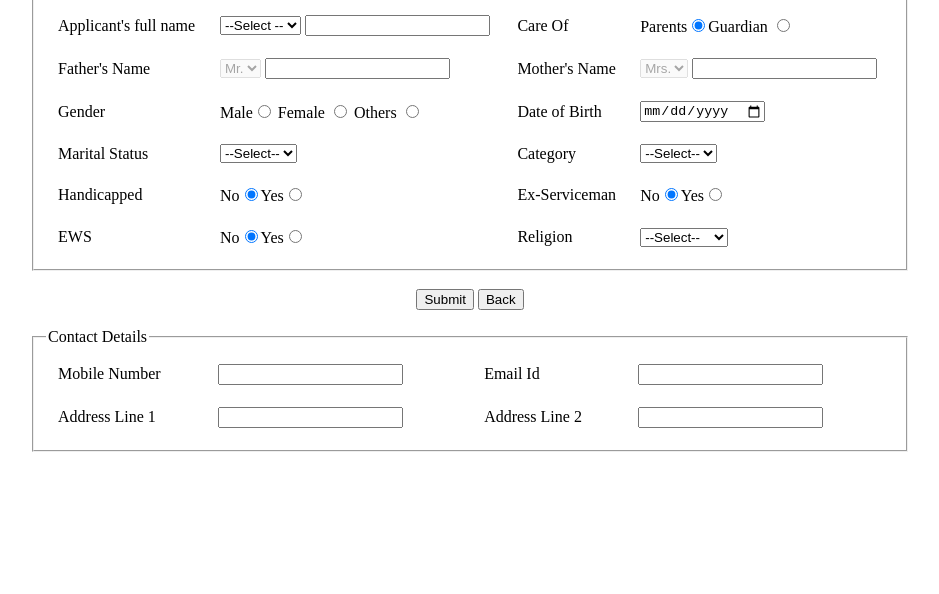
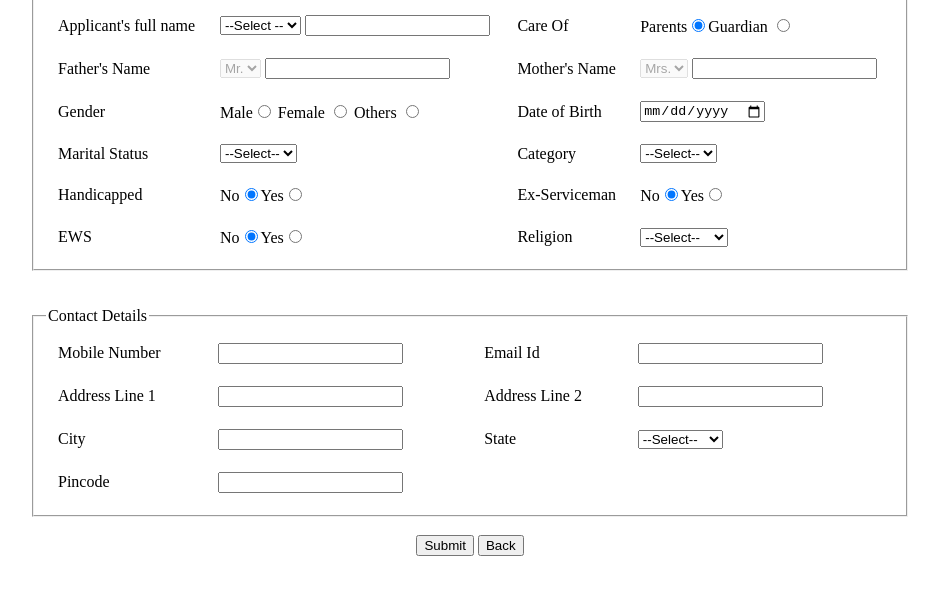
Before and after one commit to jaibalaji1997/eCommerce, a plain HTML site: page HTML form.html in a window 1280 px wide. Shown: the part 80-674 px from the top of the page, without its empty margins (170-1109 px from the left). Drawn offline with Linux system fonts and the light colour scheme.

Commit message:
creat html form

```diff
--- a/HTML form.html
+++ b/HTML form.html
@@ -99,10 +99,7 @@
   	</fieldset>
 
   	<br/>
-  	<center>
-  		<input type="submit" value="Submit"/>
-  		<input type="reset" value="Back"/>
-  	</center>
+
   	</form>
 	<br>
 	<body leftmargin="100px">
@@ -113,25 +110,53 @@
 					<tr>
 						<td>Mobile Number</td>
 						<td>
-							<input type="text" size="20/">
+							<input type="number" size="20/">
 						</td>
 						<td>Email Id</td>
 						<td>
-							<input type="text" size="20/">
+							<input type="text" size="20"/>
 						</td>
 					</tr>
 					<tr>
 						<td>Address Line 1</td>
 						<td>
-							<input type="text" size="20/">
+							<input type="text" size="20"/>
 						</td>
 						<td>Address Line 2</td>
 						<td>
-							<input type="text" size="20/">
+							<input type="text" size="20"/>
+						</td>
+					</tr>
+					<tr>
+						<td>City</td>
+						<td>
+							<input type="text" size="20"/>
+						</td>
+						<td>State</td>
+						<td>
+							<select>
+								<option>--Select--</option>
+								<option>TamilNadu</option>
+								<option>Kerala</option>
+								<option>Karnataka</option>
+								<option>Andra</option>
+								<option>Others</option>
+							</select>
+						</td>
+					</tr>
+					<tr>
+						<td>Pincode</td>
+						<td>
+							<input type="number" size="20"/>
 						</td>
 					</tr>
 				</table>
 			</fieldset>
+			<br>
+			<center>
+				<input type="Submit" value="Submit"/>
+				<input type="Reset" value="Back"/>
+			</center>
 		</form>
 
 	</body>
```
